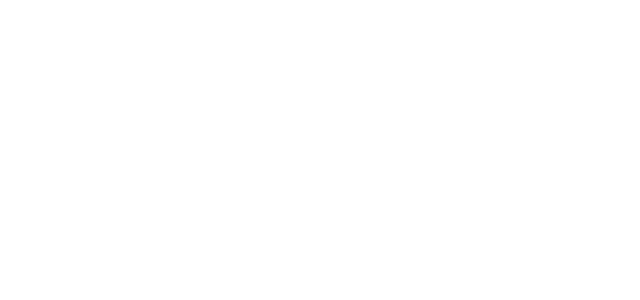
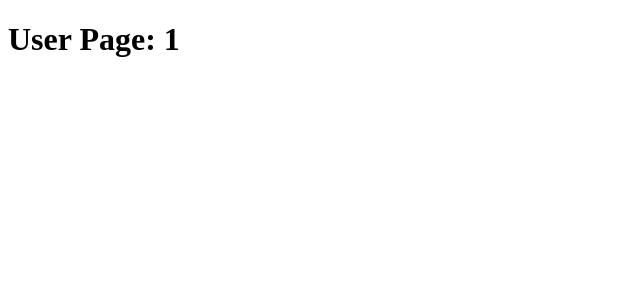
Before and after one commit to RubelBiswasDH/nuxt-helloworld, a Nuxt app: page /users/1 in a window 1280 px wide. Before the commit this address had no page. Shown: the top 300 px of the page, without its empty margins (0-640 px from the left). Built offline with nearby package versions, Linux system fonts and the light colour scheme.

Commit message:
feat: added users page with params and search

```diff
--- /dev/null
+++ b/app/pages/users/[id].vue
@@ -0,0 +1,9 @@
+<script setup lang="ts">
+
+   const route = useRoute()
+
+</script>
+<template>
+  <h1>User Page: {{ route?.params?.id }}</h1>
+  <p>{{ route?.query?.search }}</p>
+</template>
```
